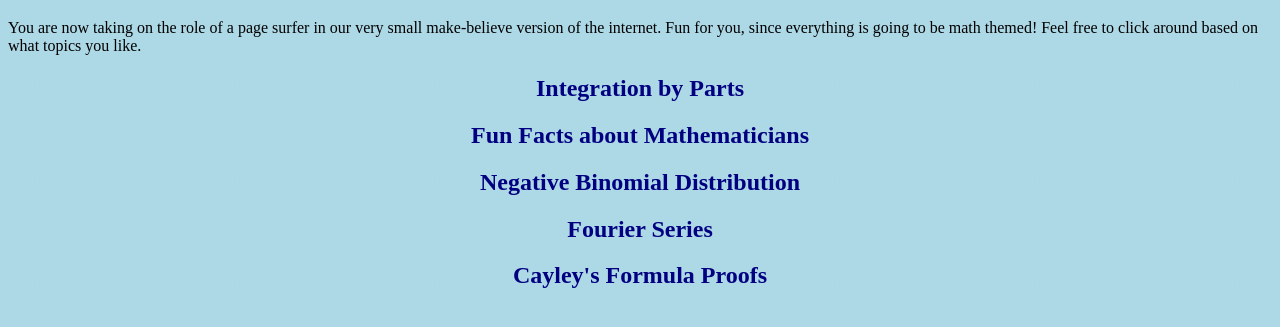
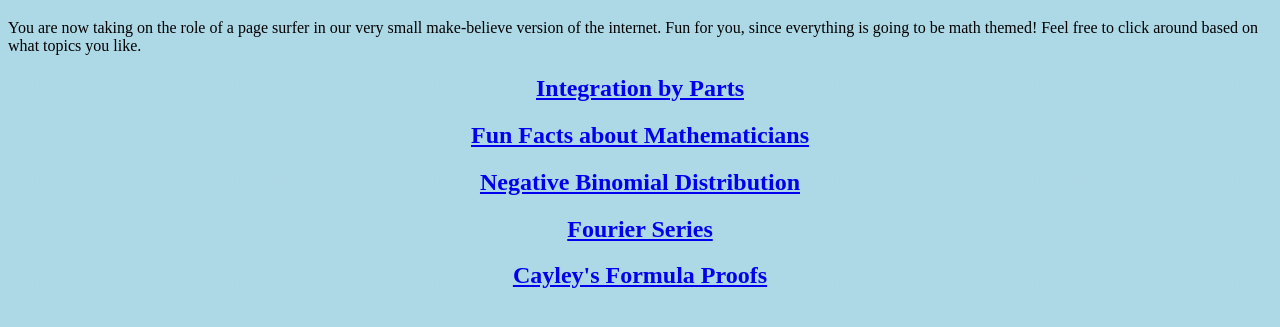
Before and after one commit to lejanet990/mathdrp, a plain HTML site: page index.html in a window 1280 px wide. Shown: the part 61-388 px from the top of the page. Drawn offline with Linux system fonts and the light colour scheme.

Commit message:
index.html

```diff
--- a/index.html
+++ b/index.html
@@ -10,9 +10,19 @@
     <p> You are now taking on the role of a page surfer in our very small make-believe version of the internet.
         Fun for you, since everything is going to be math themed! Feel free to click around based on what topics you like. </p>
    </div>
-   <h2 style = "text-align: center" > Integration by Parts </h2>
-   <h2 style = "text-align: center"> Fun Facts about Mathematicians</h2>
-   <h2 style = "text-align: center"> Negative Binomial Distribution </h2>
-   <h2 style = "text-align: center"> Fourier Series </h2>
-   <h2 style = "text-align: center"> Cayley's Formula Proofs</h2>
+   <h2 style = "text-align: center" >
+    <a href = "https://lejanet990.github.io/integrationbyparts/">Integration by Parts </a>
+   </h2>
+   <h2 style = "text-align: center">
+    <a href = "https://lejanet990.github.io/fun-facts/">Fun Facts about Mathematicians</a>
+    </h2>
+   <h2 style = "text-align: center">
+    <a href = "https://lejanet990.github.io/nbd/">Negative Binomial Distribution </a>
+    </h2>
+   <h2 style = "text-align: center">
+    <a href = "https://lejanet990.github.io/fourier/"> Fourier Series</a>
+    </h2>
+   <h2 style = "text-align: center">
+    <a href = "https://lejanet990.github.io/cayleys/"> Cayley's Formula Proofs</a>
+   </h2>
 </body>
```
